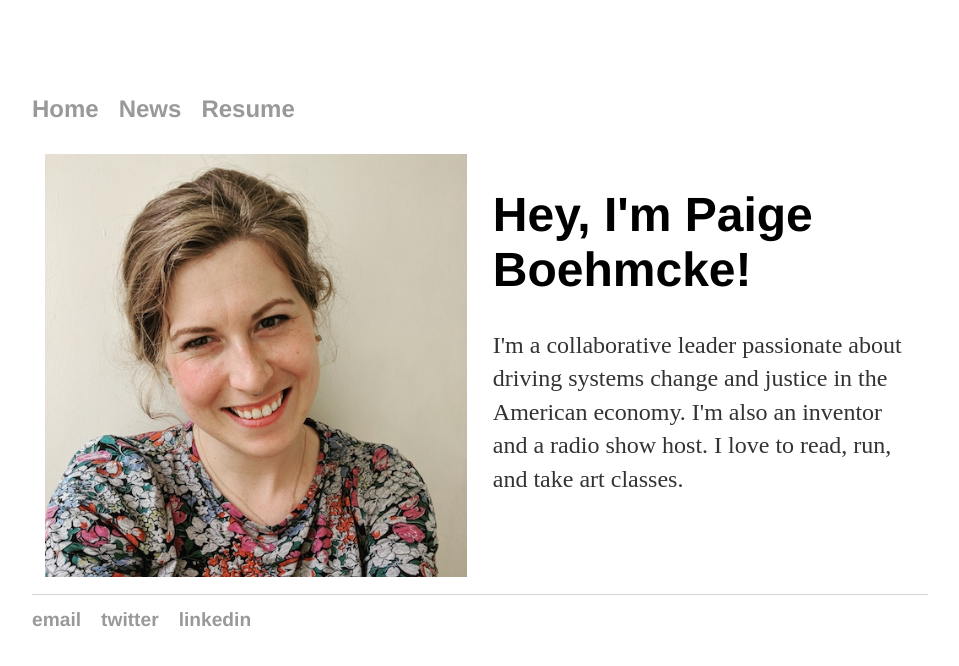
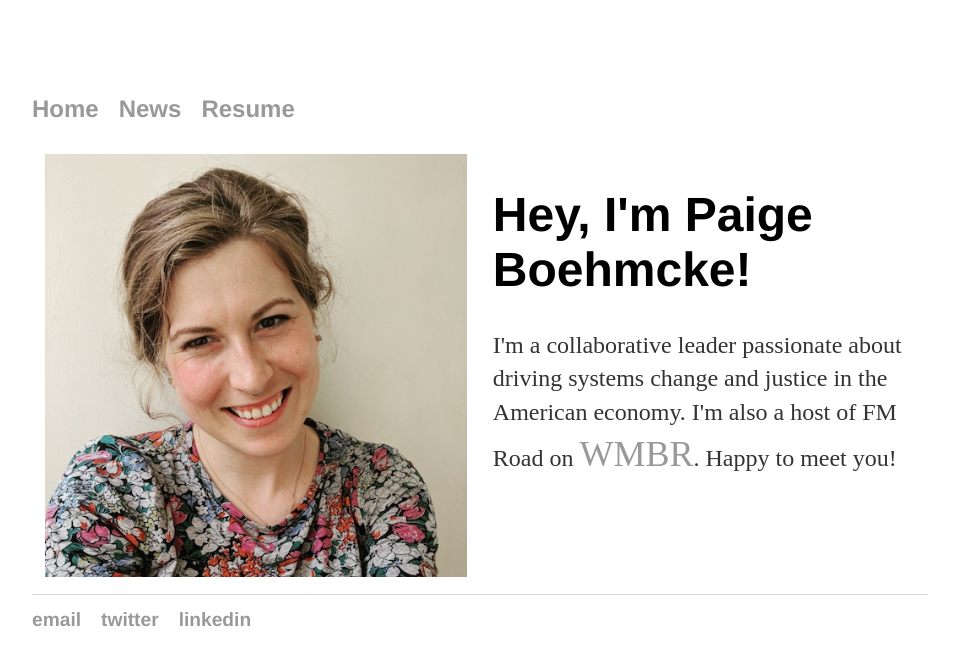
Before and after one commit to paigeboehmcke/paigeboehmcke.github.io, a Jekyll site: the page built from index.html, in a window 1280 px wide. Shown: the top 666 px of the page, without its empty margins (160-1119 px from the left). Built offline with Jekyll 4.4.1, drawn with Linux system fonts in a browser that asks for light colours.

Commit message:
Update index.html

```diff
--- a/index.html
+++ b/index.html
@@ -7,5 +7,5 @@ title: Paige Boehmcke
 </div>
 <div class="blurb">
 	<h1>Hey, I'm Paige Boehmcke!</h1>
-	<p>I'm a collaborative leader passionate about driving systems change and justice in the American economy. I'm also an inventor and a radio show host. I love to read, run, and take art classes.</p></p>
+	<p>I'm a collaborative leader passionate about driving systems change and justice in the American economy. I'm also a host of FM Road on <a href="www.wmbr.org">WMBR</a>. Happy to meet you!</p></p>
 </div>
```
